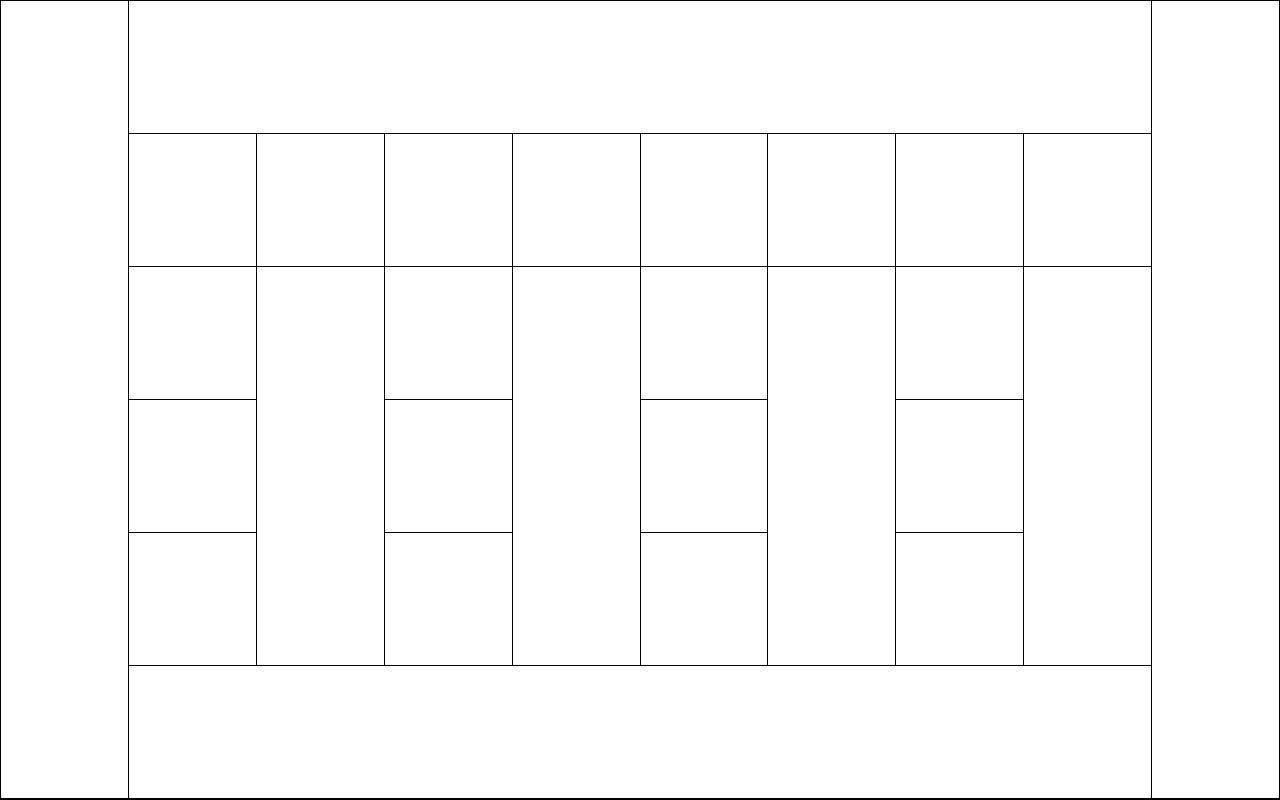
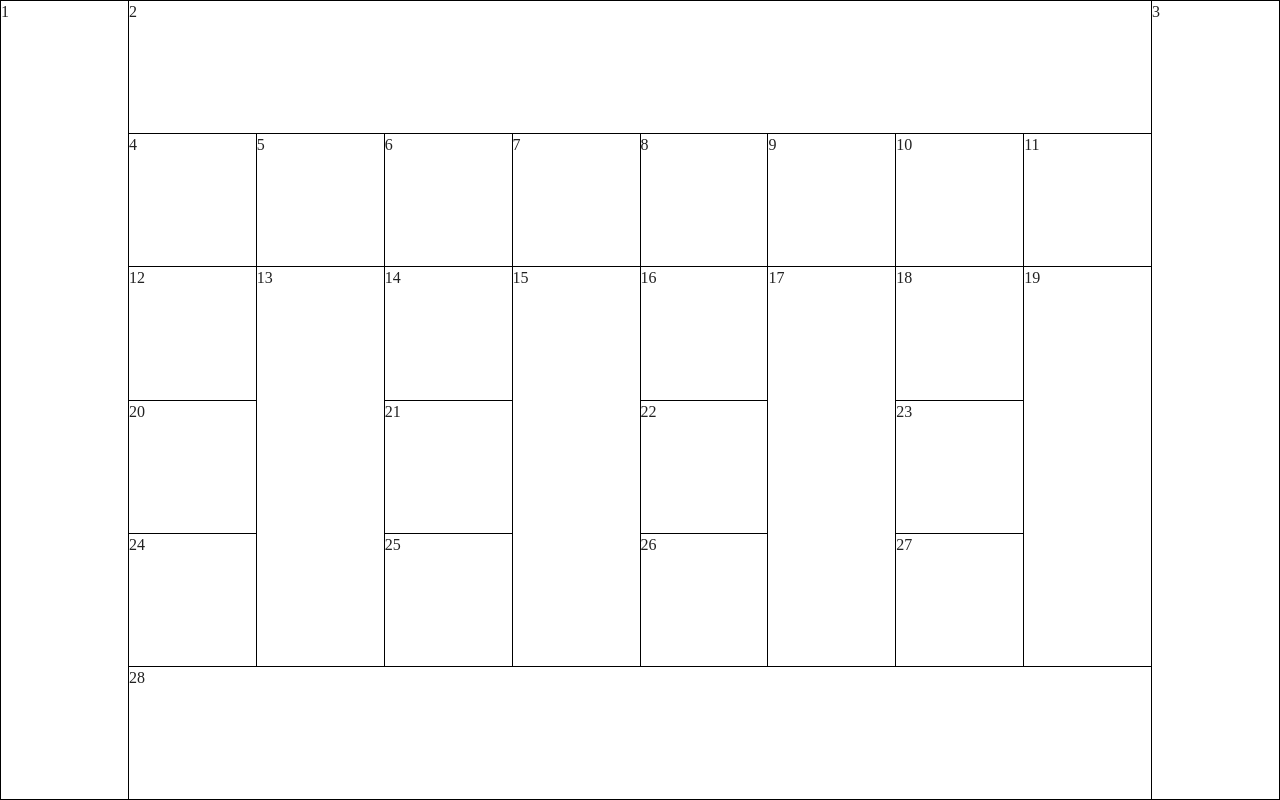
Before and after one commit to Yevhen-Pashkulskyi/Web-lab01, a website built with webpack: page html/grid.html in a window 1280 px wide. Built offline with nearby package versions, Linux system fonts and the light colour scheme.

Commit message:
complected task for lab 04

```diff
--- a/html/grid.html
+++ b/html/grid.html
@@ -9,43 +9,42 @@
 <body>
 
 <div class="grid-container">
-  <div class="item-s-left"></div>
-  <div class="item-s-right"></div>
-  <div class="item-b-top"></div>
-  <div class="item-b-bottom"></div>
+  <div class="item-s-left">1</div>
+  <div class="item-b-top">2</div>
+  <div class="item-s-right">3</div>
+  <div class="item-b-bottom">28</div>
 
-  <div class="item-r2-c2"></div>
-  <div class="item-r2-c3"></div>
-  <div class="item-r2-c4"></div>
-  <div class="item-r2-c5"></div>
-  <div class="item-r2-c6"></div>
-  <div class="item-r2-c7"></div>
-  <div class="item-r2-c8"></div>
-  <div class="item-r2-c9"></div>
+  <div>4</div>
+  <div>5</div>
+  <div>6</div>
+  <div>7</div>
+  <div>8</div>
+  <div>9</div>
+  <div>10</div>
+  <div>11</div>
 
-  <div class="item-c3-r3-5"></div>
-  <div class="item-c5-r3-5"></div>
-  <div class="item-c7-r3-5"></div>
-  <div class="item-c9-r3-5"></div>
+  <div class="item-c3-r3-5">13</div>
+  <div class="item-c5-r3-5">15</div>
+  <div class="item-c7-r3-5">17</div>
+  <div class="item-c9-r3-5">19</div>
 
-  <div class="item-c2-r3"></div>
-  <div class="item-c2-r4-5"></div>
+  <div class="item-c2-r3">12</div>
+  <div class="item-c2-r4-5">14</div>
 
-  <div class="item-c4-r3"></div>
-  <div class="item-c4-r5"></div>
-  <div class="item-c4-r5"></div>
-  <div class="item-c4-r5"></div>
+  <div class="item-c4-r3">16</div>
+  <div class="item-c4-r5">18</div>
+  <div class="item-c4-r5">20</div>
+  <div class="item-c4-r5">21</div>
 
-  <div class="item-c5-r4-5"></div>
-  <div class="item-c5-r4-5"></div>
+  <div class="item-c5-r4-5">22</div>
+  <div class="item-c5-r4-5">23</div>
 
-  <div class="item-c6-r3-4"></div>
-  <div class="item-c6-r5"></div>
+  <div class="item-c6-r3-4">24</div>
+  <div class="item-c6-r5">25</div>
 
-  <div class="item-c7-r4-5"></div>
+  <div class="item-c7-r4-5">26</div>
 
-  <div class="item-c8-r3-4"></div>
-  <div class="item-c8-r5"></div>
+  <div class="item-c8-r3-4">27</div>
 </div>
 
 </body>
```
